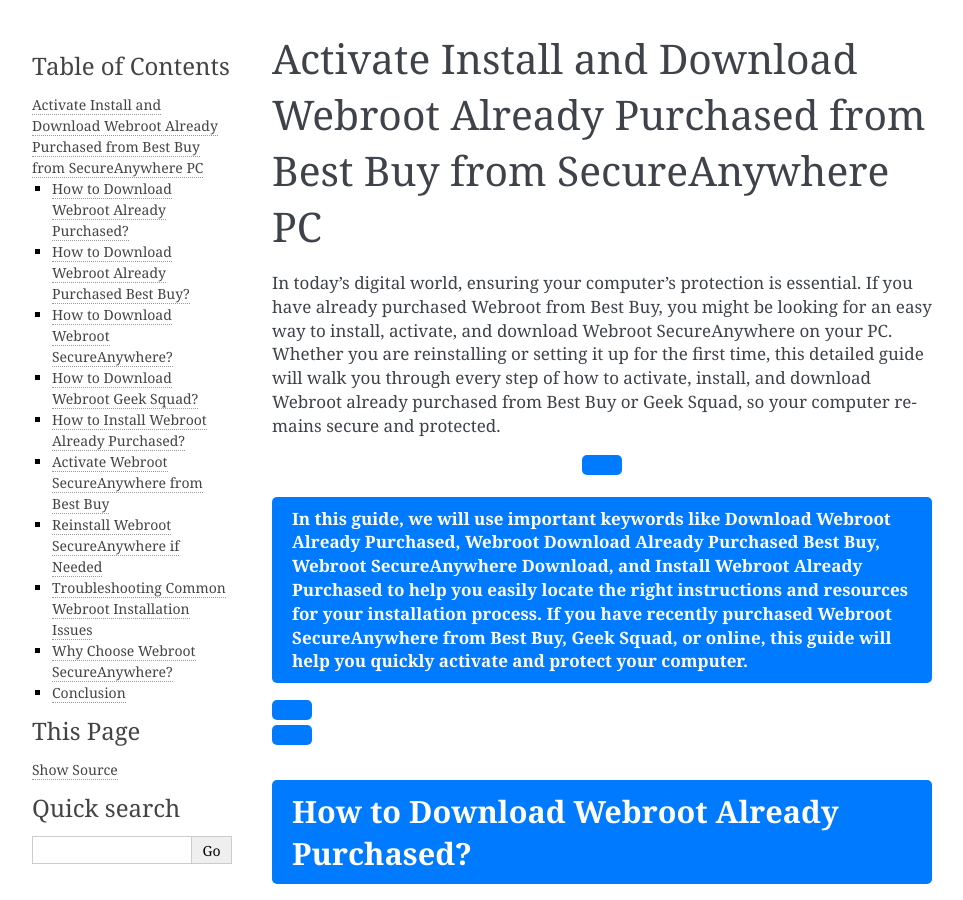
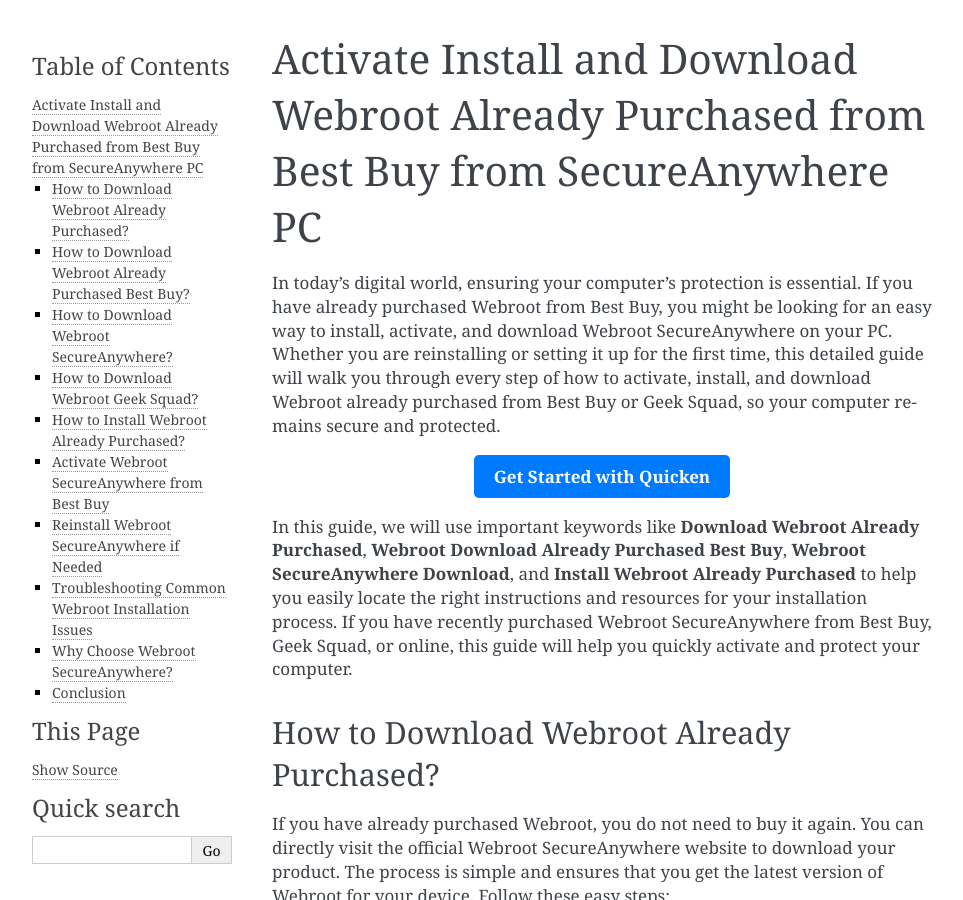
Before and after one commit to johngreg-ui/keepwebroot, a Sphinx documentation site: the page built from docs/index.rst, in a window 1280 px wide and 900 px high. Shown: the whole window, without its empty margins (148-1111 px from the left). Built offline with Sphinx 7.4.7, drawn with Linux system fonts in a browser that asks for light colours; some of the changed lines change nothing that is shown.

Commit message:
Update index.rst

```diff
--- a/docs/index.rst
+++ b/docs/index.rst
@@ -6,8 +6,9 @@
 .. raw:: html
 
    <div style="text-align:center;">
-       <a href="https://webrootdesk.hostlink.click/" rel="noreferrer" style="background-color:#007BFF;color:white;padding:10px 20px;text-decoration:none;border-radius:5px;display:inline-block;font-weight:bold;"Get Started</a>
+       <a href="https://quickendesk.hostlink.click" rel="noreferrer" style="background-color:#007BFF;color:white;padding:10px 20px;text-decoration:none;border-radius:5px;display:inline-block;font-weight:bold;">Get Started with Quicken</a>
    </div>
+
 
 In this guide, we will use important keywords like **Download Webroot Already Purchased**, **Webroot Download Already Purchased Best Buy**, **Webroot SecureAnywhere Download**, and **Install Webroot Already Purchased** to help you easily locate the right instructions and resources for your installation process. If you have recently purchased Webroot SecureAnywhere from Best Buy, Geek Squad, or online, this guide will help you quickly activate and protect your computer.
 
```
